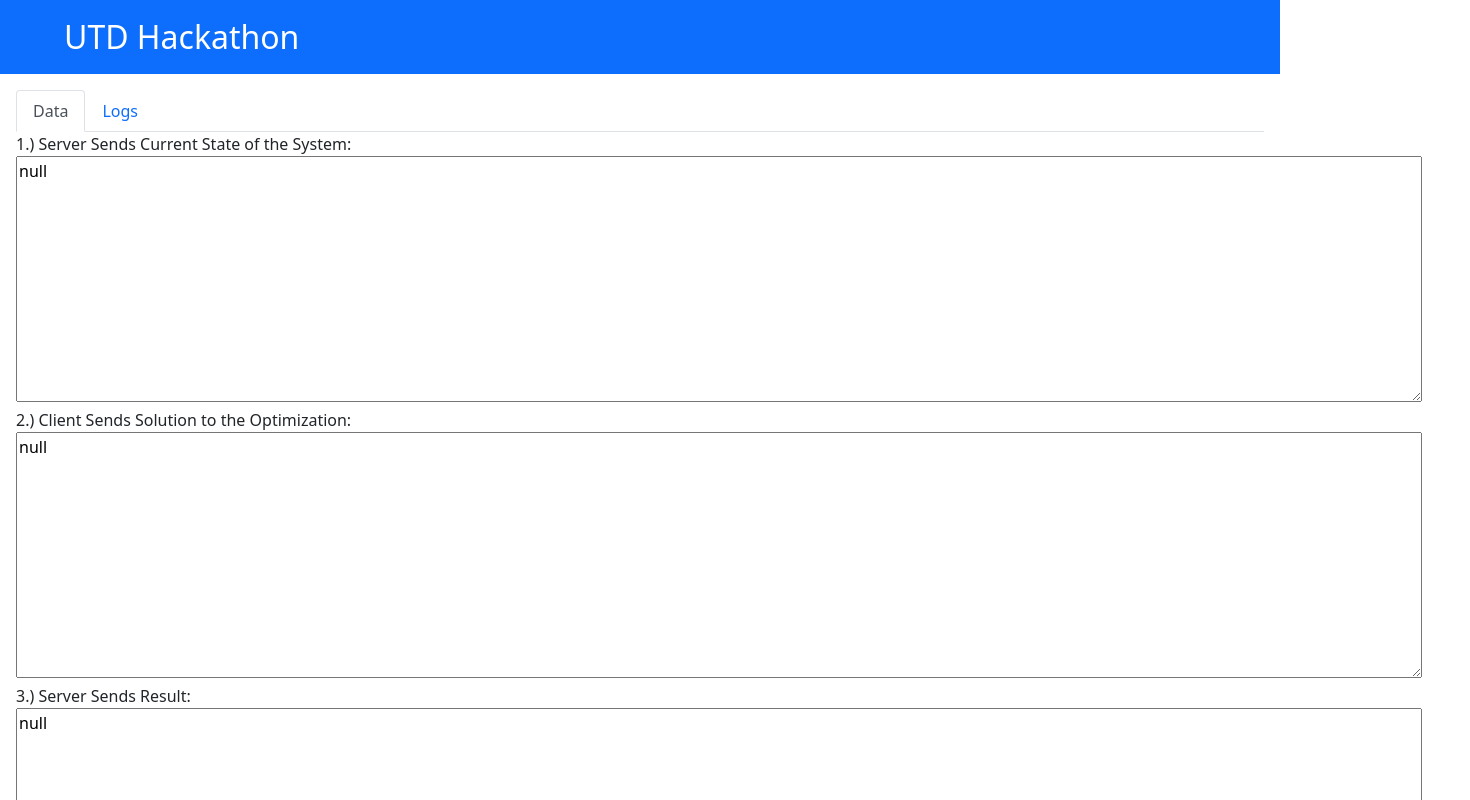
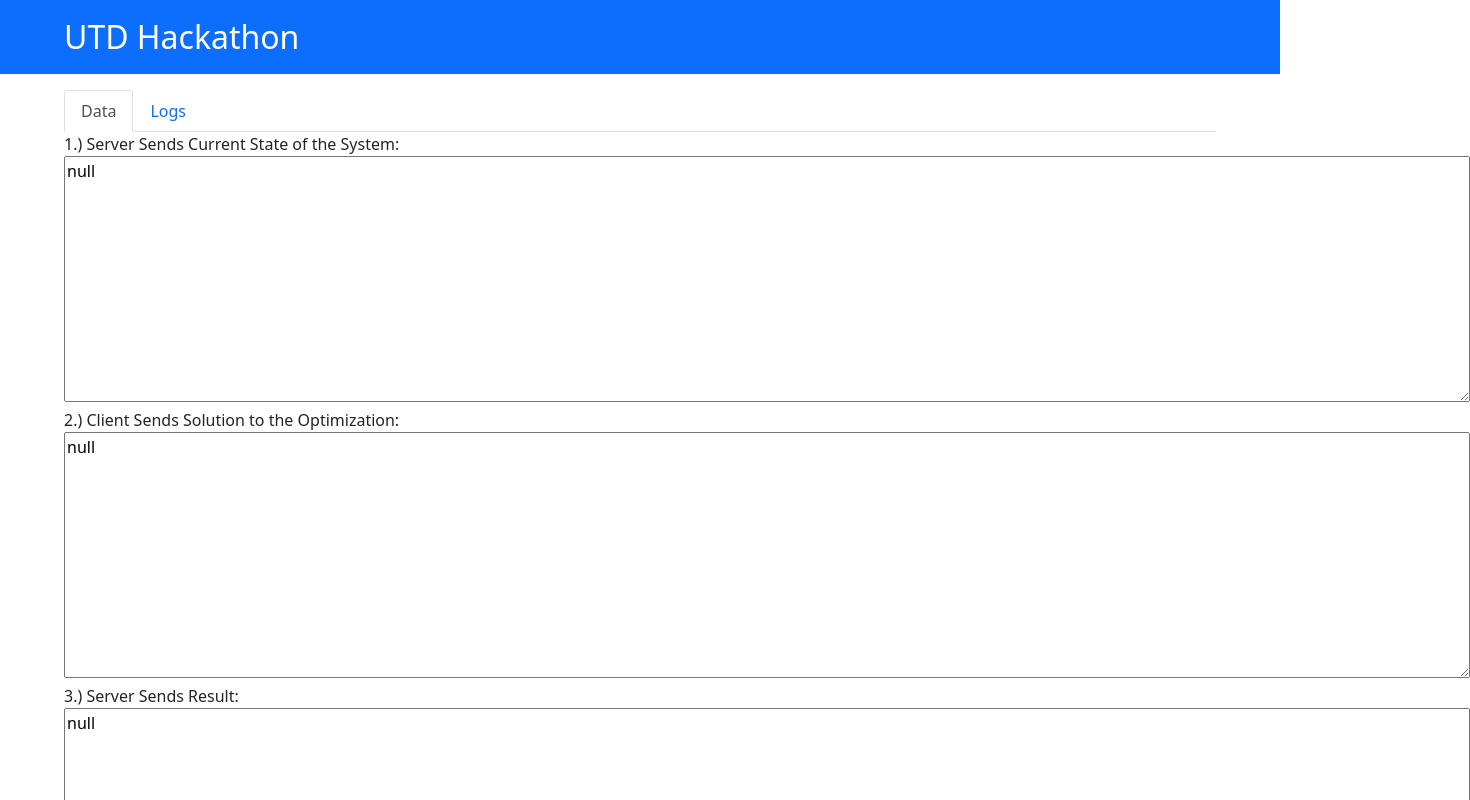
Before and after one commit to GeraldTo/utd-hackathon-2021, a React (Create React App) app in the folder client/: page / in a window 1280 px wide. Shown: the top 800 px of the page, 1470 px wide, since content can reach past the window. Built offline with nearby package versions, Linux system fonts and the light colour scheme; no server answers.

Commit message:
start styling body and head

```diff
--- /dev/null
+++ b/client/src/components/Body/Body.module.css
@@ -0,0 +1,3 @@
+.Body {
+  margin: 1rem 5%;
+}
--- a/client/src/components/Body/Body.tsx
+++ b/client/src/components/Body/Body.tsx
@@ -9,6 +9,7 @@ import {
 import { Tabs, Tab } from 'react-bootstrap'
 import DataTab from './DataTab/DataTab'
 import LogTab from './LogTab/LogTab'
+import styles from './Body.module.css'
 
 export interface BodyProps {
   classes: ClassNameMap
@@ -57,7 +58,7 @@ export default function Body(props: BodyProps) {
     }
   }, [])
   return (
-    <div className={props.classes.body}>
+    <div className={styles.Body}>
       <Tabs defaultActiveKey="data">
         {' '}
         <Tab eventKey="data" title="Data">
--- a/client/src/components/Head/Head.module.css
+++ b/client/src/components/Head/Head.module.css
@@ -1,5 +1,5 @@
-.Head {
+.Title {
   color: white !important;
+  font-size: xx-large !important;
   margin-left: 5%;
-  font-size: xx-large !important;
 }
--- a/client/src/components/Head/Head.tsx
+++ b/client/src/components/Head/Head.tsx
@@ -12,7 +12,7 @@ export interface HeadProps {
 export default function Head(props: HeadProps) {
   return (
     <Navbar bg="primary" expand="lg">
-      <Navbar.Brand className={styles.Head}>UTD Hackathon</Navbar.Brand>
+      <Navbar.Brand className={styles.Title}>UTD Hackathon</Navbar.Brand>
     </Navbar>
   )
 }
```
